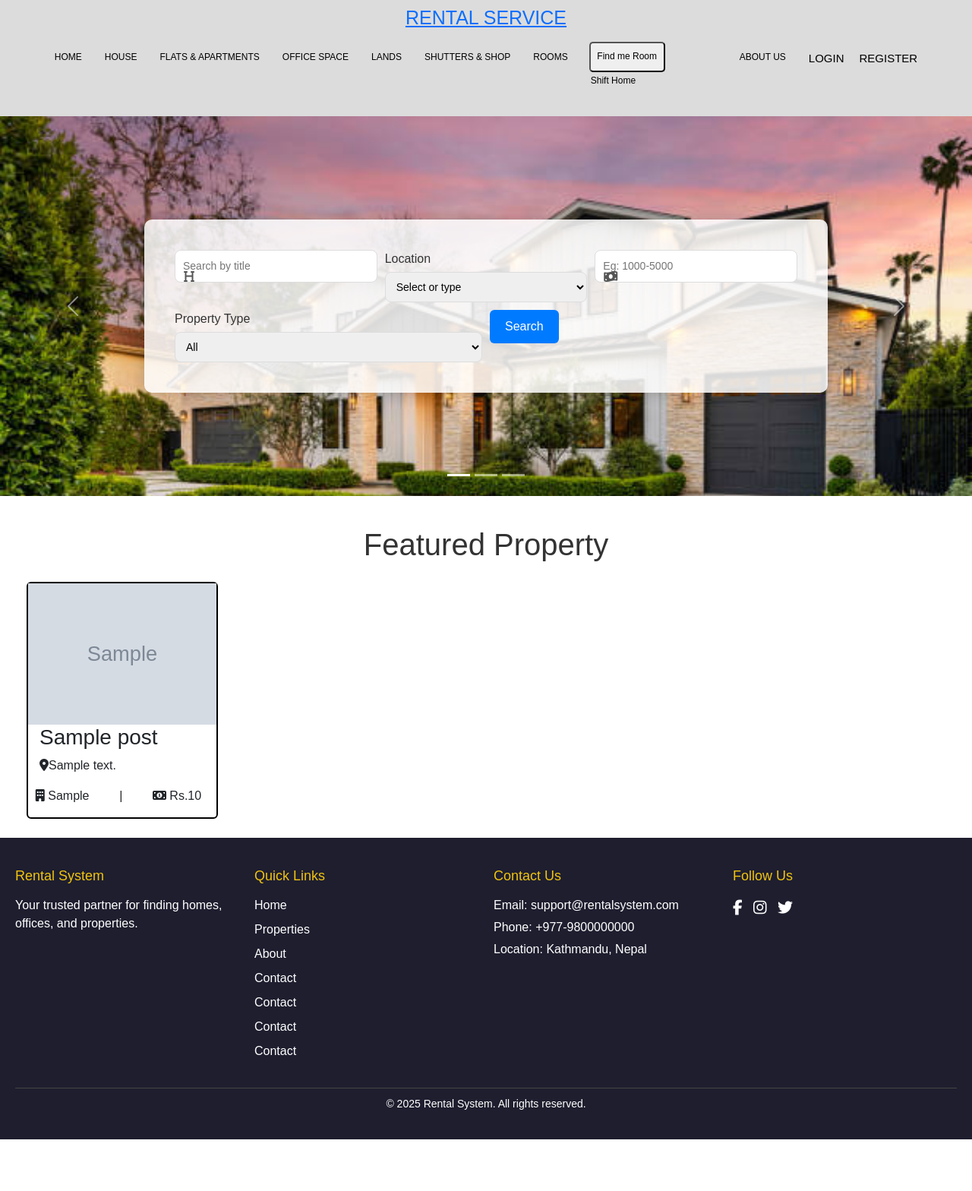
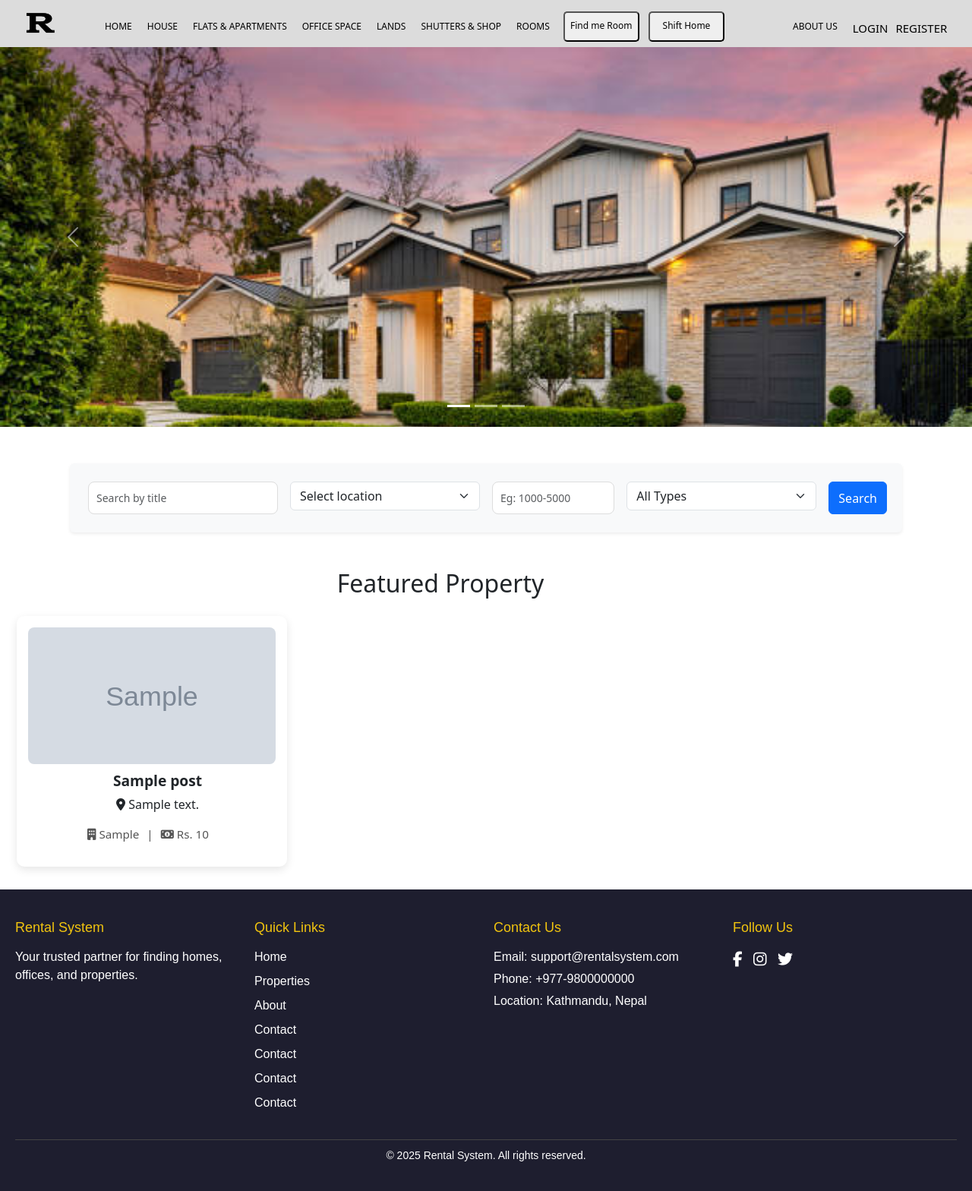
Before and after one commit to saraswoti2024/Rental_System, a Django app: page / in a window 1280 px wide. Shown: the whole page at 76% size. Before the commit the page ends 1500 px from the top, so only its background shows below. Run offline with Django 5.2, Linux system fonts and the light colour scheme; tables that the repository leaves empty hold one stand-in row (values such as "Sample post"); grey boxes marked "Sample" are stand-in pictures; some libraries are stand-ins or nearby versions.

Commit message:
improved ui of unaunthenticated

```diff
--- a/UI/static/css/common.css
+++ b/UI/static/css/common.css
@@ -6,7 +6,7 @@
 
 .navbar2{
     display: flex;
-    gap: 20px;
+    gap: 10px;
 }
 .logo{
     margin-bottom: 10px;
@@ -168,7 +168,7 @@
 
 .card img{
     width: 100%;                 /* Image stays within card */
-    height: auto;
+    height: 300px;
     display: block;              /* Remove extra spacing */
     object-fit: cover;
 }
--- a/UI/static/css/login.css
+++ b/UI/static/css/login.css
@@ -1,8 +1,4 @@
 
-body {
-    font-family: 'Poppins', sans-serif;
-    color: #333;
-}
 
 .cardss {
     background: white;
--- a/UI/templates/UI/Ldashboard.html
+++ b/UI/templates/UI/Ldashboard.html
@@ -30,7 +30,7 @@
   <div id="approved" class="tab-content" style="display: none;">
 
     {% for i in approved_ads %}
-      <div class="card" style="background: #f2fff2; margin-bottom: 10px; padding: 10px;">
+      <div class="card" style="background: #f2fff2; margin-bottom: 10px; padding: 10px; ">
         <h4>{{ i.title }}</h4>
         <a href="{% url 'property_detail' i.id %}"><img src="{{i.main_photo.url}}" alt="" height="10px" width="10px"></a>
         <p>{{ i.address }}</p>
--- a/UI/templates/UI/home.html
+++ b/UI/templates/UI/home.html
@@ -1,54 +1,115 @@
 {% extends "common.html" %}
 {% block content %}
 {% load static %}
+
 <style>
   .property-container {
     display: flex;
     gap: 20px;
   }
 
-.filter-form {
-  width: 25%;
-}
-
   .property-results {
-  width: 75%;
     display: grid;
     grid-template-columns: repeat(auto-fit, minmax(280px, 1fr));
     gap: 20px;
+  }
+
+  .cardb {
+    transition: box-shadow 0.3s ease;
+    border-radius: 10px;
+    overflow: hidden;
+    background: #fff;
+  }
+  .cardb {
+  max-width: 100%;
+  min-height: 100%;
+  border-radius: 8px;
+  overflow: hidden;
+  box-shadow: 0 4px 20px rgba(0,0,0,0.1);
+}
+
+
+  .cardb:hover {
+    box-shadow: 0 4px 20px rgba(0,0,0,0.15);
+  }
+
+  .cardb img {
+    height: 200px;
+    object-fit: cover;
+  }
+
+  .card-body {
+    padding: 15px;
+  }
+
+  .searchbar .field {
+    margin-bottom: 15px;
+  }
+
+  .searchbar .field input,
+  .searchbar .field select {
+    width: 100%;
+    padding: 10px;
+  }
+
+  .featured .cardn {
+    margin-bottom: 20px;
+    padding: 15px;
+    border-radius: 10px;
+    box-shadow: 0 4px 12px rgba(0,0,0,0.1);
+    background-color: #fff;
+    text-align: center;
+  }
+
+  .featured img {
+    width: 100%;
+    height: 180px;
+    object-fit: cover;
+    border-radius: 8px;
+  }
+
+  .feature-topic {
+    font-size: 1.2rem;
+    margin-top: 10px;
+    font-weight: 600;
+  }
+
+  .card-inner {
+    display: flex;
+    justify-content: center;
+    gap: 10px;
+    margin-top: 10px;
+    font-size: 0.95rem;
+    color: #555;
   }
 </style>
 
 {% if searched %}
 <div class="container mt-5">
   <div class="row">
+    <!-- Filter Form -->
     <div class="col-md-3">
-      <h4>Filter Properties</h4>
+      <div class="cardn p-3 shadow-sm">
+        <h5 class="mb-3">Filter Properties</h5>
         <form method="get" action="">
-
-        <!-- Title -->
           <div class="mb-3">
-          <label for="title" class="form-label">Title</label>
+            <label class="form-label">Title</label>
             <input type="text" class="form-control" name="title" placeholder="Enter title" value="{{ request.GET.title }}">
           </div>
 
-        <!-- Location -->
           <div class="mb-3">
-          <label for="location" class="form-label">Location</label>
-          <select id="location" name="location" >
+            <label class="form-label">Location</label>
+            <select class="form-select" name="location">
               <option value="">All</option>
-            {% for i in places  %}
-               <option {% if request.GET.location == i %}
-               selected
-               {% endif %}>{{i}}</option>
+              {% for i in places %}
+              <option {% if request.GET.location == i %}selected{% endif %}>{{ i }}</option>
               {% endfor %}
             </select>
           </div>
 
-        <!-- Property Type -->
           <div class="mb-3">
-          <label for="propertytype" class="form-label">Property Type</label>
-          <select id="propertytype" name="propertytype" >
+            <label class="form-label">Property Type</label>
+            <select class="form-select" name="propertytype">
               <option value="">All</option>
               <option>Room</option>
               <option>Flat</option>
@@ -59,27 +120,27 @@
               <option>shutters</option>
               <option>Commercial Property</option>
               <option>Resturant</option>
-
               <option>others</option>
             </select>
           </div>
 
-        <!-- Price Range -->
           <div class="mb-3">
-          <label class="form-label">Price Range (e.g. 10000-20000)</label>
-          <input type="text" class="form-control" name="price" value="{{ request.GET.price }}">
+            <label class="form-label">Price Range</label>
+            <input type="text" class="form-control" name="price" value="{{ request.GET.price }}" placeholder="Eg: 10000-20000">
           </div>
 
           <button type="submit" class="btn btn-primary w-100">Apply Filter</button>
         </form>
       </div>
-    <!-- right -->
+    </div>
+
+    <!-- Search Results -->
     <div class="col-md-9">
-      <h4>{% if searched %}Search Results{% else %}All Properties{% endif %}</h4>
-      <div class="row">
+      <h4 class="mb-4">{% if searched %}Search Results{% else %}All Properties{% endif %}</h4>
+      <div class="row justify-content-center">
         {% for i in data %}
-          <div class="col-md-4 mb-4 ">
-            <div class="cardb border border-3 border-dark">
+        <div class="col-md-4 mb-4 d-flex align-items-stretch">
+          <div class="cardb border border-3 border-dark w-100">
             <a href="{% url 'property_detail' i.id %}">
               <img src="{{ i.main_photo.url }}" class="card-img-top" alt="{{ i.title }}">
             </a>
@@ -95,14 +156,14 @@
         <p>No properties found matching your filters.</p>
         {% endfor %}
       </div>
+
     </div>
-
-     <!-- right end -->
   </div>
 </div>
 
 {% else %}
-<div class="carousel">
+<!-- Homepage Carousel -->
+<div class="carousel mb-5">
   <div id="carouselExampleIndicators" class="carousel slide" data-bs-ride="carousel" data-bs-interval="3000">
     <div class="carousel-indicators">
       <button type="button" data-bs-target="#carouselExampleIndicators" data-bs-slide-to="0" class="active" aria-current="true" aria-label="Slide 1"></button>
@@ -112,13 +173,13 @@
 
     <div class="carousel-inner">
       <div class="carousel-item active">
-            <img src="{% static 'images/house.jpg' %}" class="d-block w-100" alt="First slide">
+        <img src="{% static 'images/house.jpg' %}" class="d-block w-100" alt="Slide 1">
       </div>
       <div class="carousel-item">
-            <img src="{% static 'images/house1.jpeg' %}" class="d-block w-100" alt="Second slide">
+        <img src="{% static 'images/house1.jpeg' %}" class="d-block w-100" alt="Slide 2">
       </div>
       <div class="carousel-item">
-            <img src="{% static 'images/house.jpg' %}" class="d-block w-100" alt="Third slide">
+        <img src="{% static 'images/house.jpg' %}" class="d-block w-100" alt="Slide 3">
       </div>
     </div>
 
@@ -126,41 +187,34 @@
       <span class="carousel-control-prev-icon" aria-hidden="true"></span>
       <span class="visually-hidden">Previous</span>
     </button>
-
     <button class="carousel-control-next" type="button" data-bs-target="#carouselExampleIndicators" data-bs-slide="next">
       <span class="carousel-control-next-icon" aria-hidden="true"></span>
       <span class="visually-hidden">Next</span>
     </button>
   </div>
-      <div class="search">
-        <form action="" class="searchbar" method="get">
-
-          <div class="field icon-input">
-            <i class="fa-solid fa-heading"></i>
-            <input type="text" name="title" placeholder="Search by title">
 </div>
 
-          <div class="field icon-input">
-              <label for="location">Location</label>
-              <select id="location" name="location" >
-                <option value="">Select or type</option>
-                {% for i in places  %}
-                   <option {% if request.GET.location == i %}
-                   selected
-                   {% endif %}>{{i}}</option>
+<!-- Search Section -->
+<div class="container mb-5">
+  <form action="" method="get" class="searchbar p-4 shadow-sm bg-light rounded">
+    <div class="row g-3">
+      <div class="col-md-3">
+        <input type="text" class="form-control" name="title" placeholder="Search by title">
+      </div>
+      <div class="col-md-3">
+        <select name="location" class="form-select">
+          <option value="">Select location</option>
+          {% for i in places %}
+            <option {% if request.GET.location == i %}selected{% endif %}>{{ i }}</option>
           {% endfor %}
         </select>
       </div>
-
-          <div class="field icon-input">
-            <i class="fa-solid fa-money-bill-wave"></i>
-            <input type="text" name="price" placeholder="Eg: 1000-5000">
+      <div class="col-md-2">
+        <input type="text" name="price" class="form-control" placeholder="Eg: 1000-5000">
       </div>
-
-          <div class="field icon-input">
-            <label for="propertytype">Property Type</label>
-            <select id="propertytype" name="propertytype" >
-              <option value="">All</option>
+      <div class="col-md-3">
+        <select name="propertytype" class="form-select">
+          <option value="">All Types</option>
           <option>Room</option>
           <option>Flat</option>
           <option>House</option>
@@ -173,30 +227,34 @@
           <option>others</option>
         </select>
       </div>
-
-          <div class="field">
-            <button type="submit">Search</button>
+      <div class="col-md-1 d-grid">
+        <button type="submit" class="btn btn-primary">Search</button>
+      </div>
+    </div>
+  </form>
 </div>
 
-        </form>
+<!-- Featured Properties -->
+<div class="container featured">
+  <h2 class="f-title mb-4">Featured Property</h2>
+  <div class="row">
+    {% for i in feature %}
+    <div class="col-md-4">
+      <div class="cardn">
+        <a href="{% url 'property_detail' i.id %}">
+          <img src="{{ i.main_photo.url }}" alt="{{ i.title }}">
+        </a>
+        <h3 class="feature-topic">{{ i.title }}</h3>
+        <p class="location"><i class="fa-solid fa-location-dot"></i> {{ i.address }}</p>
+        <div class="card-inner">
+          <p class="type"><i class="fa-solid fa-building"></i> {{ i.property_type }}</p>
+          <p>|</p>
+          <p class="price"><i class="fa-solid fa-money-bill-1"></i> Rs. {{ i.price }}</p>
         </div>
       </div>
     </div>
- <div class="featured ">
-  <h1 class='f-title'>Featured Property</h1>
-    {% for i in feature  %}
-    <div class="card ">
-        <a href="{% url 'property_detail' i.id %}"><img src="{{i.main_photo.url}}" alt="" ></a>
-        <h3 class="feature-topic">{{i.title}}</h3>
-        <p class="location"><i class="fa-solid fa-location-dot"></i>{{i.address}}</p>
-        <div class="card-inner">
-            <p class="type"><i class="fa-solid fa-building"></i> {{i.property_type}} </p>
-            <p>|</p>
-            <p class="price"><i class="fa-solid fa-money-bill-1"></i>  Rs.{{i.price}}</p>
+    {% endfor %}
   </div>
 </div>
-    {% endfor %}
 {% endif %}
-</div>
- </div>
 {% endblock content %}
--- a/UI/templates/common.html
+++ b/UI/templates/common.html
@@ -27,7 +27,7 @@
 <body>
     <!-- navbar starts-->
      <div class="navbar">
-        <a href="{% url 'home' %}"><h1 class="logo">RENTAL SERVICE</h1></a>
+        <a href="{% url 'home' %}"><img src="{% static 'images/logo.png' %}" alt="" width="40px" height="40px"></a>
         <div class="navbar2">
           {% if request.user.is_authenticated %}
           {% if user.usertype == 'landlord' %}
@@ -69,7 +69,7 @@
 
           <div class="request">
               <a href="{% url 'request_room' %}"><button class="navbutton"><h2 class="navtitle2">Find me Room</h2></button></a>
-              <a href="{% url 'shifthome' %}"><butaton class="navbutton"><h2 class="navtitle2">Shift Home</h2></button></a>
+              <a href="{% url 'shifthome' %}"><button class="navbutton"><h2 class="navtitle2">Shift Home</h2></button></a>
           </div>
 
           <a href="{% url 'aboutus' %}"><h2 class="navtitle">ABOUT US</h2></a>
```
Also changed, not shown: UI/templates/UI/property_detail.html (+64 -18 lines), UI/static/images/logo.png (added). Lines whose indentation alone changed are shown as unchanged.
